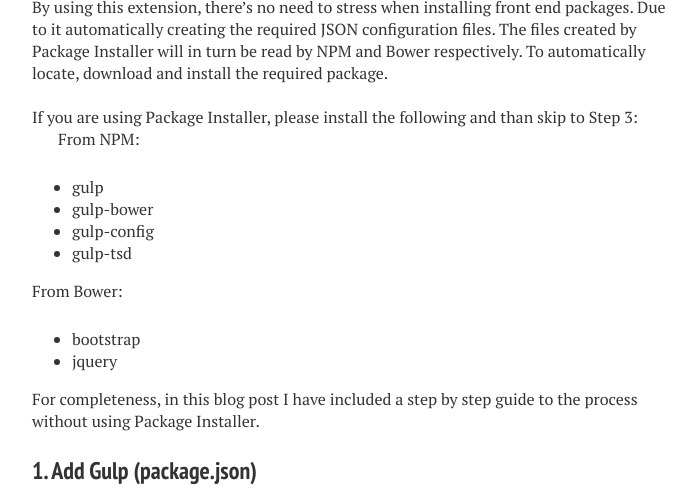
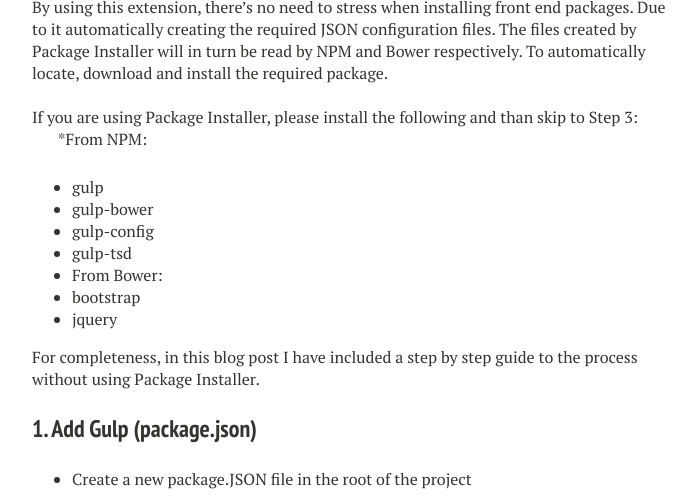
Before and after one commit to Briggsc28/briggsc28.github.io, a Jekyll site: the page built from _posts/2015-08-23-Migrate-from-nuGet-to-Bower.md, in a window 1280 px wide and 900 px high, scrolled down 1290 px, cut to the strip 132-634 px from the top of the window. Shown: the whole strip, without its empty margins (288-984 px from the left). Built offline with Jekyll 4.4.1, drawn with Linux system fonts in a browser that asks for light colours; nearby versions of some CDN libraries.

Commit message:
reformatted bullet points

```diff
--- a/_posts/2015-08-23-Migrate-from-nuGet-to-Bower.md
+++ b/_posts/2015-08-23-Migrate-from-nuGet-to-Bower.md
@@ -45,17 +45,14 @@
 
 By using this extension, there's no need to stress when installing front end packages. Due to it automatically creating the required JSON configuration files. The files created by Package Installer will in turn be read by NPM and Bower respectively. To automatically locate, download and install the required package. <br><br>If you are using Package Installer, please install the following and than skip to Step 3:
 
-From NPM:
-
-* gulp
-* gulp-bower
-* gulp-config
-* gulp-tsd
-
-From Bower:
-
-* bootstrap
-* jquery
+*From NPM:
+  * gulp
+  * gulp-bower
+  * gulp-config
+  * gulp-tsd
+*  From Bower:
+  * bootstrap
+  * jquery
 
 For completeness, in this blog post I have included  a step by step guide to the process without using Package Installer.
 
```
